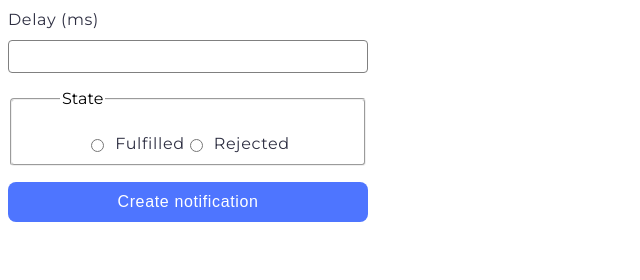
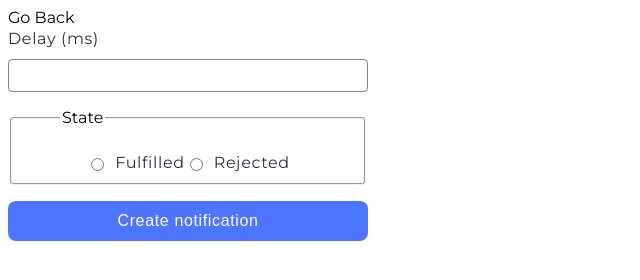
Before and after one commit to nastiayurash/goit-js-hw-10, a plain HTML site: page 2-snackbar.html in a window 1280 px wide. Shown: the whole page, without its empty margins (0-640 px from the left). Drawn offline with Linux system fonts and the light colour scheme; some packages are replaced by stand-ins of ours; a script that the page names is missing; a web font is replaced by a local one.

Commit message:
Deploying to gh-pages from @ nastiayurash/goit-js-hw-10@a644d96bdd3b95e215ee1b2db4b5f378d9ad84ba 🚀

```diff
--- a/2-snackbar.html
+++ b/2-snackbar.html
@@ -21,6 +21,9 @@
   </head>
   <body>
     <main>
+      <div>
+        <a href="./index.html">Go Back</a>
+      </div>
       <form class="form">
         <label>
           Delay (ms)
```
